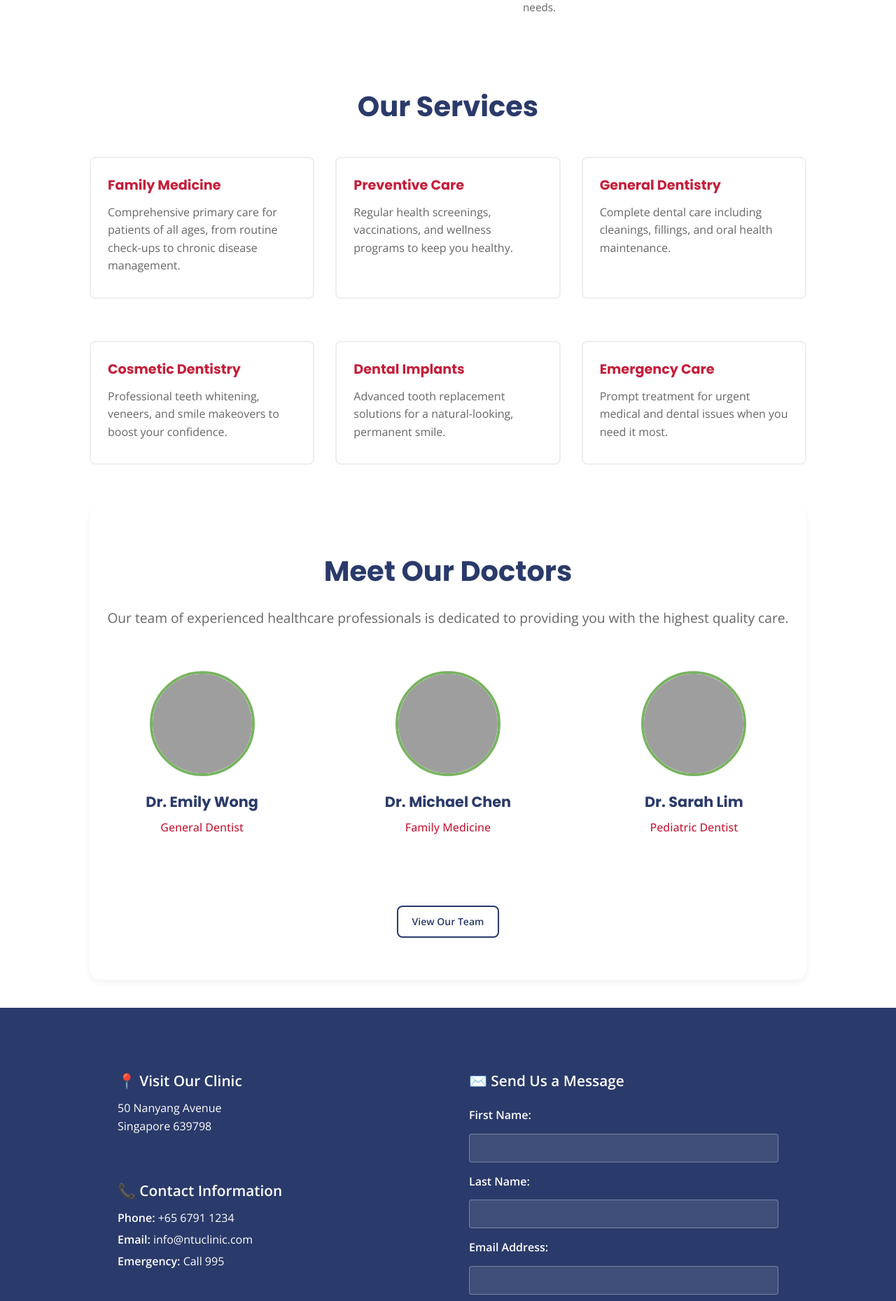
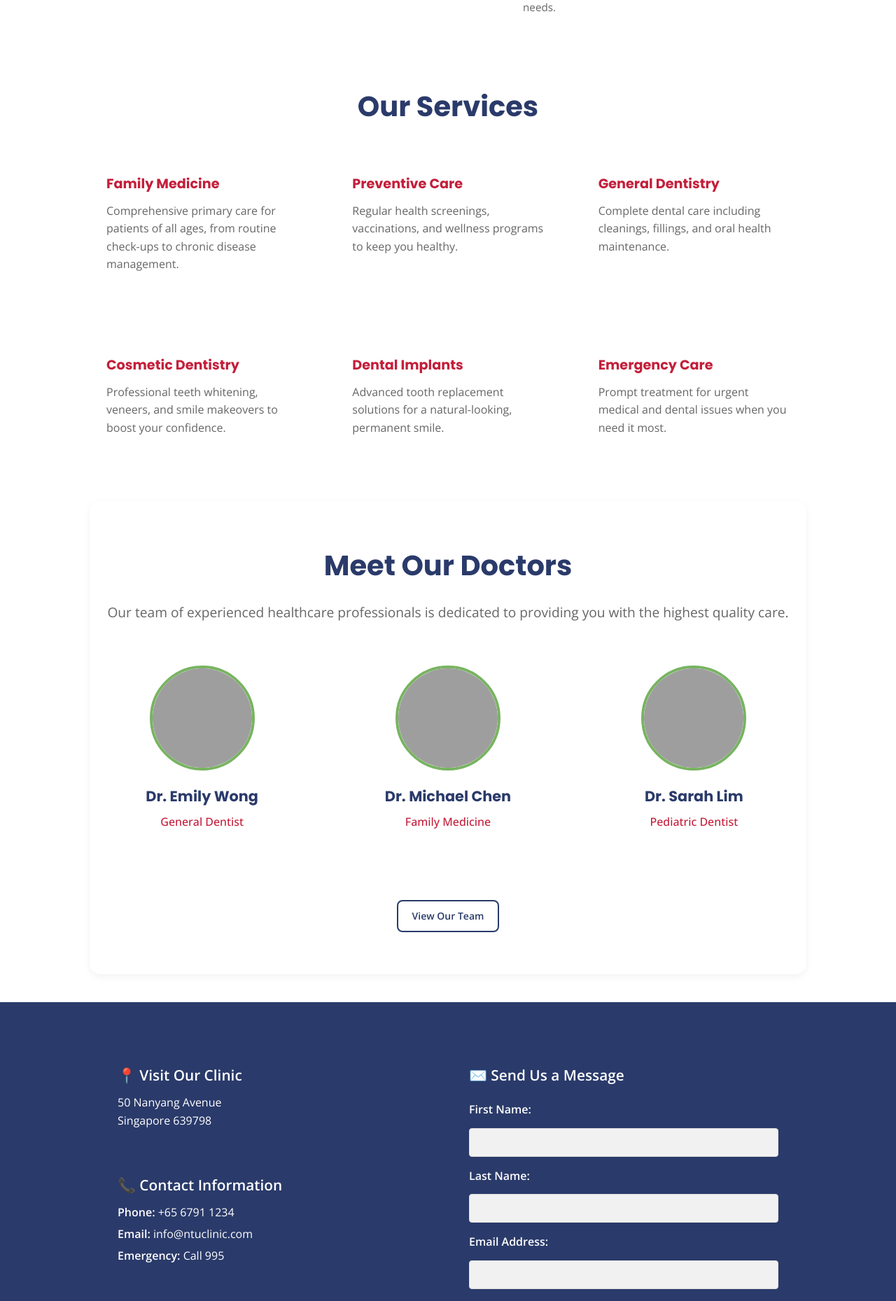
Before and after one commit to ivano47/EE4727---WEB-APPLICATION-DESIGN, a PHP site: page /IE4727/ in a window 1280 px wide. Shown: the part 956-2815 px from the top of the page at 70% size. Run offline with PHP 8.4, Linux system fonts and the light colour scheme; grey boxes are pictures that could not be loaded.

Commit message:
Styling 5: Reduced box-in-a-box feel of homepage services section. Gave background color to Contact us section, and implemented footer to all other pages. Shifted footer styles into main.css to reduce clutter.

```diff
--- a/public/doctors.php
+++ b/public/doctors.php
@@ -67,5 +67,9 @@
             <?php endif; ?>
         </div>
     </div>
+
+    <footer>
+        <p>&copy; 2025 NTU Clinic. All rights reserved.</p>
+    </footer>
 </body>
 </html>
--- a/public/index.php
+++ b/public/index.php
@@ -195,9 +195,8 @@ $is_logged_in = isset($_SESSION['patient_id']);
         </div>
     </section>
 
-    <!-- Footer -->
-    <footer style="background-color: #ffffff; color: #333; text-align: center; padding: 20px 0; margin-top: 0; border-top: 1px solid #e0e0e0;">
-        <p>&copy; 2025 NTU Family & Dental Clinic. All rights reserved.</p>
+    <footer>
+        <p>&copy; 2025 NTU Clinic. All rights reserved.</p>
     </footer>
 </body>
 </html>
--- a/public/login.php
+++ b/public/login.php
@@ -28,5 +28,9 @@
             Don't have an account? <a href="register.php">Register here</a>
         </p>
     </div>
+
+    <footer>
+        <p>&copy; 2025 NTU Clinic. All rights reserved.</p>
+    </footer>
 </body>
 </html>
--- a/public/my_appointments.php
+++ b/public/my_appointments.php
@@ -113,5 +113,9 @@ $result = $stmt->get_result();
             </tbody>
         </table>
     </div>
+
+    <footer>
+        <p>&copy; 2025 NTU Clinic. All rights reserved.</p>
+    </footer>
 </body>
 </html>
--- a/public/register.php
+++ b/public/register.php
@@ -34,5 +34,9 @@
             Already have an account? <a href="login.php">Login here</a>
         </p>
     </div>
+
+    <footer>
+        <p>&copy; 2025 NTU Clinic. All rights reserved.</p>
+    </footer>
 </body>
 </html>
--- a/public/reschedule.php
+++ b/public/reschedule.php
@@ -161,5 +161,9 @@ $booked_stmt->close();
             <a href="my_appointments.php" class="btn-link">← Back to My Appointments</a>
         </p>
     </div>
+
+    <footer>
+        <p>&copy; 2025 NTU Clinic. All rights reserved.</p>
+    </footer>
 </body>
 </html>
--- a/public/schedule.php
+++ b/public/schedule.php
@@ -214,6 +214,10 @@ $next_month = date('Y-m-d', strtotime($first_day_of_month . ' +1 month'));
             <?php endif; ?>
         </div>
     </div>
+
+    <footer>
+        <p>&copy; 2025 NTU Clinic. All rights reserved.</p>
+    </footer>
 </body>
 </html>
 <?php
--- a/public/styles/home.css
+++ b/public/styles/home.css
@@ -227,26 +227,26 @@
     width: 100%;
     padding: 10px;
     margin-bottom: 15px;
-    border: 1px solid rgba(255, 255, 255, 0.3);
+    border: 1px solid #ddd;
     border-radius: 4px;
     font-family: inherit;
     font-size: 14px;
-    background-color: rgba(255, 255, 255, 0.1);
-    color: white;
+    background-color: #f1f1f1;
+    color: #333;
     box-sizing: border-box;
-    transition: border-color 0.3s ease;
+    transition: all 0.3s ease;
 }
 
 .contact-right-column input::placeholder,
 .contact-right-column textarea::placeholder {
-    color: rgba(255, 255, 255, 0.6);
+    color: #999;
 }
 
 .contact-right-column input:focus,
 .contact-right-column textarea:focus {
     outline: none;
-    border-color: #78B461;
-    background-color: rgba(255, 255, 255, 0.15);
+    border-color: #C41E3A;
+    background-color: #ffffff;
 }
 
 .contact-right-column textarea {
@@ -372,15 +372,15 @@
 
 .service-item {
     background-color: transparent;
-    border-radius: 8px;
+    border-radius: 0;
     padding: 24px;
     box-shadow: none;
-    border: 2px solid #eeeeee;
+    border: none;
     transition: all 0.3s ease;
 }
 
 .service-item:hover {
-    border-color: #2A3A6A;
+    transform: translateY(-3px);
 }
 
 .service-item h3 {
--- a/public/styles/main.css
+++ b/public/styles/main.css
@@ -519,3 +519,17 @@ a:hover {
     margin-bottom: 5px;
     font-weight: bold;
 }
+
+/* Footer */
+footer {
+    background-color: #ffffff;
+    color: #333;
+    text-align: center;
+    padding: 20px 0;
+    margin-top: 0;
+    border-top: 1px solid #e0e0e0;
+}
+
+footer p {
+    margin: 0;
+}
```
